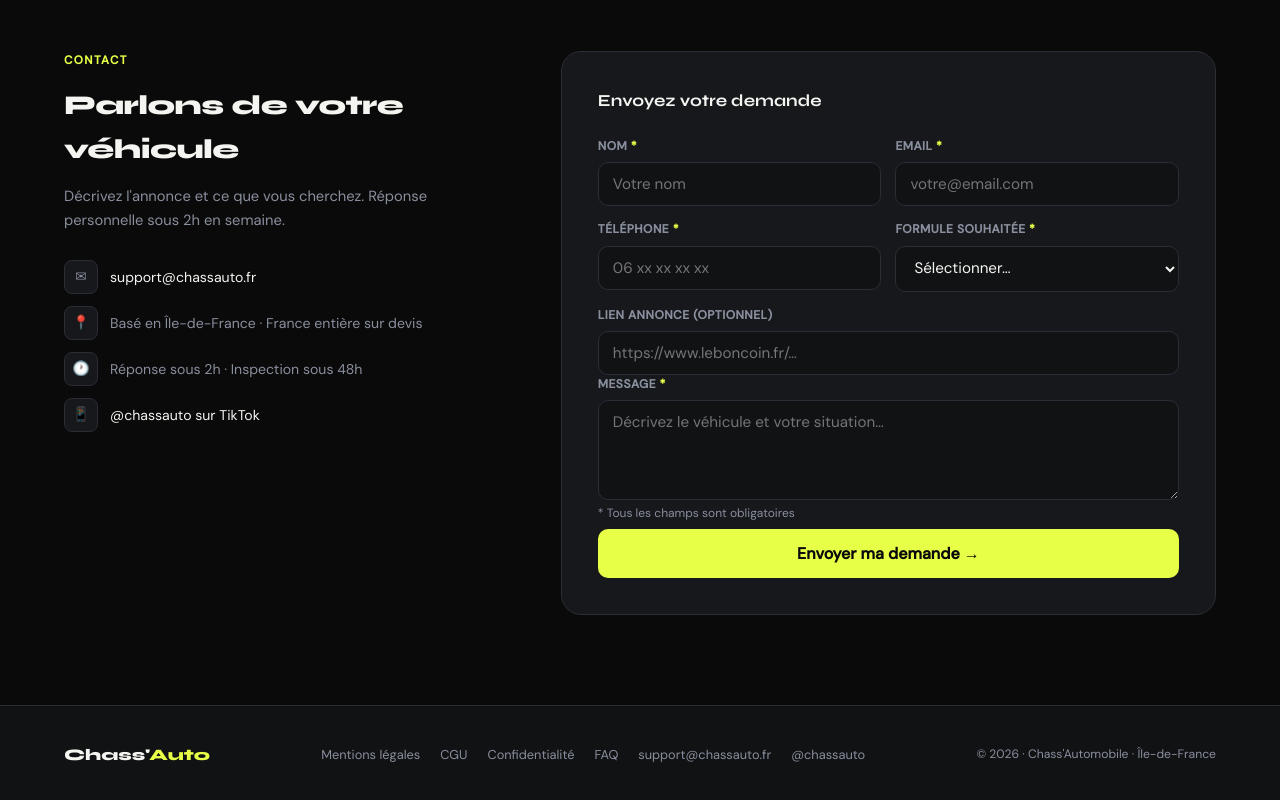
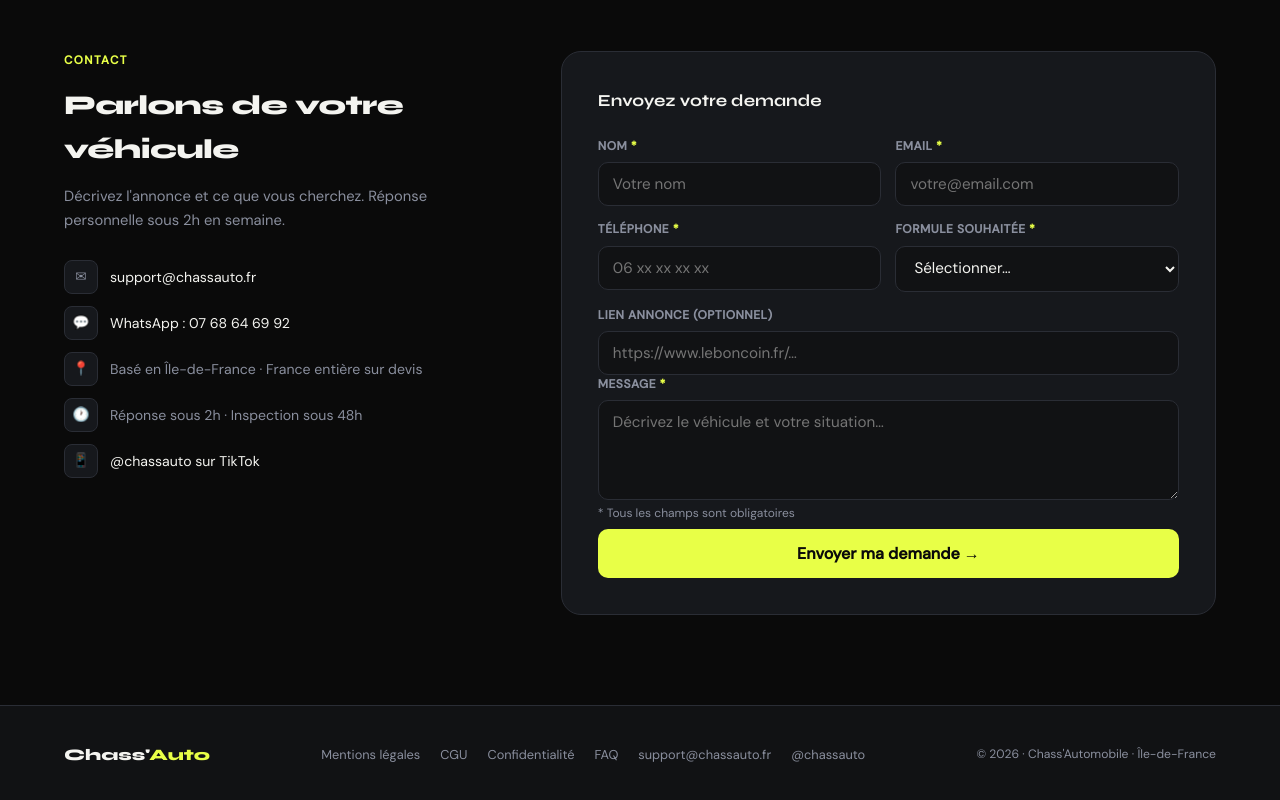
Before and after one commit to aba155/chassauto, a plain HTML site: page index.html in a window 1280 px wide. Shown: the part 9052-9852 px from the top of the page. Drawn offline with Linux system fonts and the light colour scheme.

Commit message:
Add files via upload

```diff
--- a/index.html
+++ b/index.html
@@ -871,6 +871,7 @@
       <p>Décrivez l'annonce et ce que vous cherchez. Réponse personnelle sous 2h en semaine.</p>
       <div class="contact-detail">
         <div class="contact-item"><div class="contact-icon">✉</div><a href="mailto:support@chassauto.fr">support@chassauto.fr</a></div>
+        <div class="contact-item"><div class="contact-icon">💬</div><a href="https://wa.me/33768646992" target="_blank">WhatsApp : 07 68 64 69 92</a></div>
         <div class="contact-item"><div class="contact-icon">📍</div>Basé en Île-de-France · France entière sur devis</div>
         <div class="contact-item"><div class="contact-icon">🕐</div>Réponse sous 2h · Inspection sous 48h</div>
         <div class="contact-item"><div class="contact-icon">📱</div><a href="https://www.tiktok.com/@chassauto" target="_blank">@chassauto sur TikTok</a></div>
```
